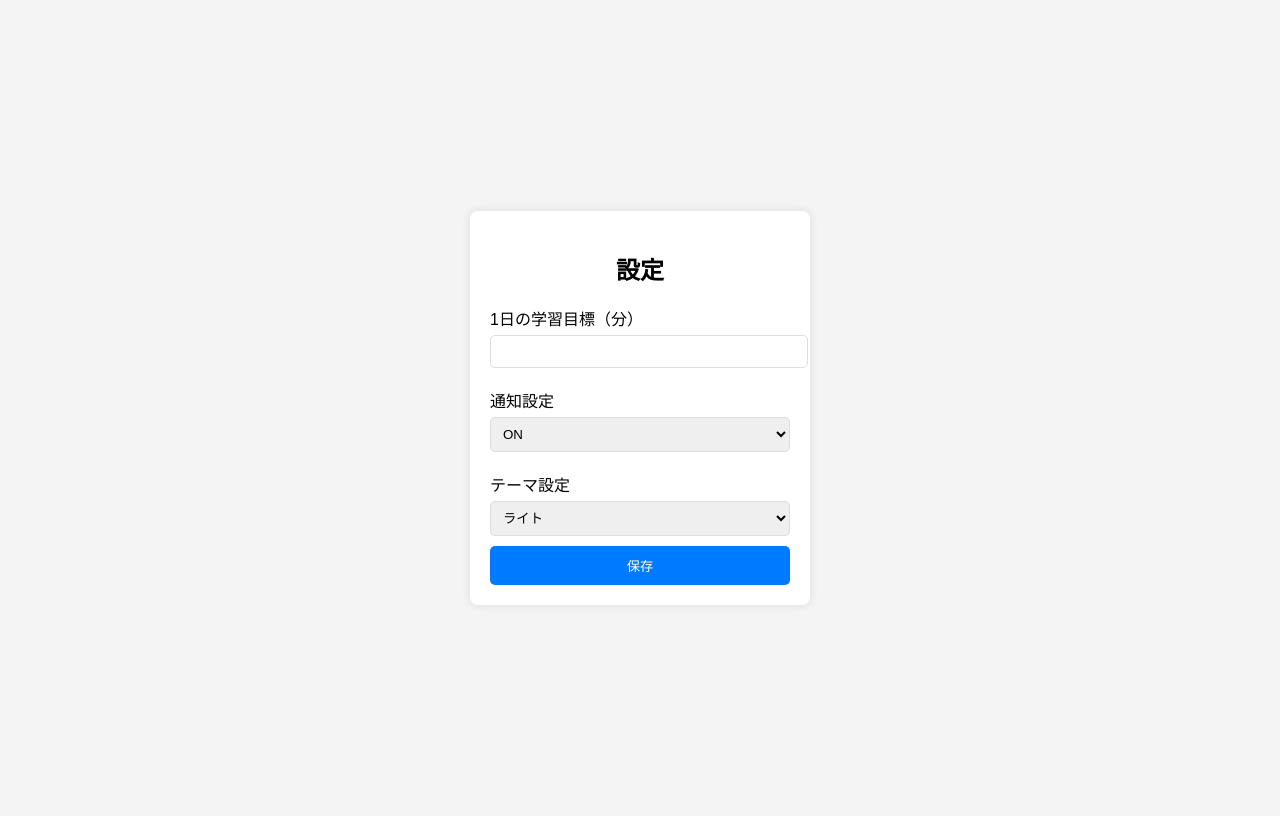
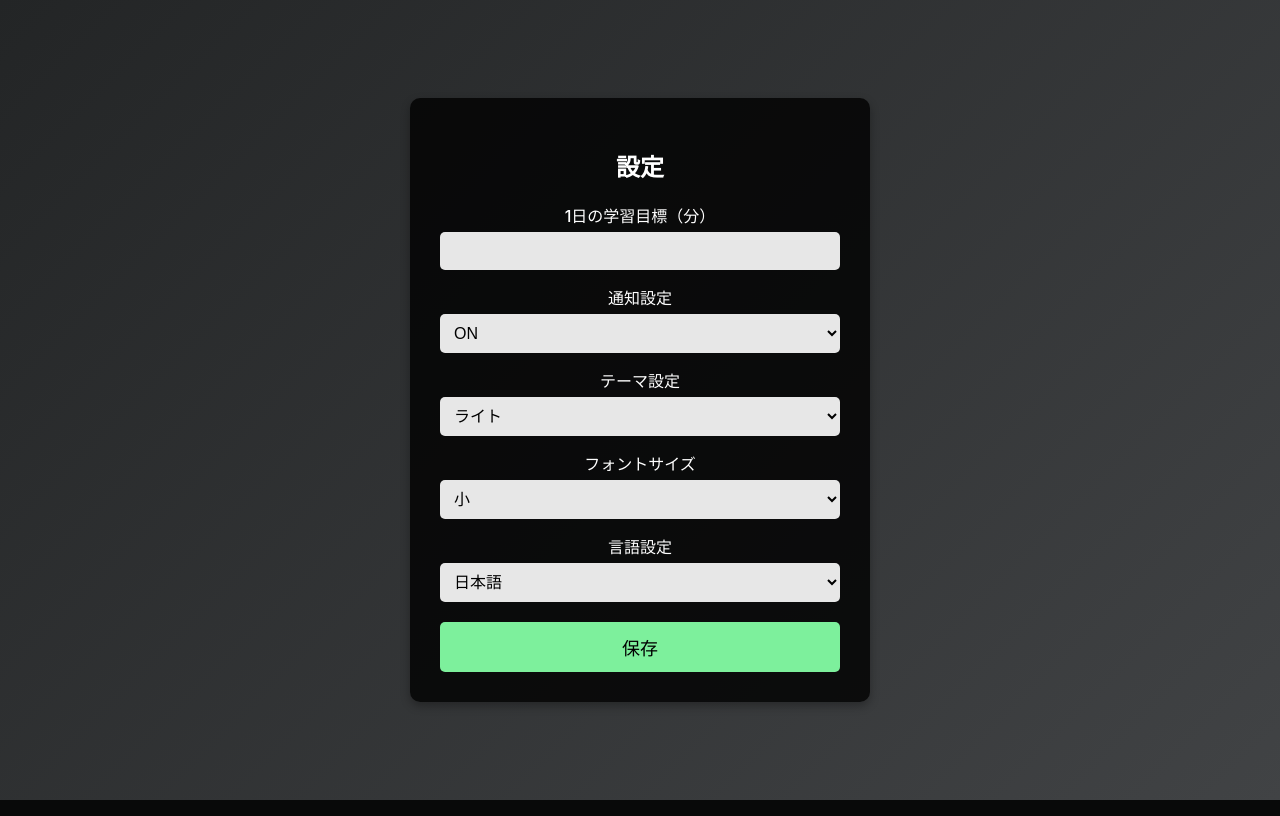
Before and after one commit to 21238349hk/tannyao, a Flask app: template templates/settings.html in a window 1280 px wide. Run offline with Flask 3, Linux system fonts and the light colour scheme; the template is opened without the code that fills it, so the values that code supplies are empty.

Commit message:
設定の編集を加えた

```diff
--- a/static/settings.css
+++ b/static/settings.css
@@ -1,47 +1,73 @@
 body {
-    font-family: Arial, sans-serif;
-    background-color: #f4f4f4;
+    font-family: 'Inter', sans-serif;
+    margin: 0;
+    padding: 0;
+    background: linear-gradient(135deg, #232526, #414345);
     display: flex;
+    align-items: center;
     justify-content: center;
-    align-items: center;
     height: 100vh;
+    text-align: center;
+    color: white;
 }
 
 .container {
-    background: white;
-    padding: 20px;
-    border-radius: 8px;
-    box-shadow: 0 0 10px rgba(0, 0, 0, 0.1);
-    width: 300px;
+    background: rgba(0, 0, 0, 0.8);
+    padding: 30px;
+    border-radius: 10px;
+    box-shadow: 0px 4px 10px rgba(0, 0, 0, 0.3);
+    width: 90%;
+    max-width: 400px;
 }
 
 h2 {
-    text-align: center;
+    font-size: 24px;
+    font-weight: 600;
+    margin-bottom: 20px;
 }
 
 label {
     display: block;
-    margin: 10px 0 5px;
+    font-size: 16px;
+    margin-top: 15px;
+    font-weight: 500;
 }
 
 input, select {
     width: 100%;
-    padding: 8px;
-    margin-bottom: 10px;
-    border: 1px solid #ddd;
+    padding: 10px;
+    margin-top: 5px;
     border-radius: 5px;
+    border: none;
+    font-size: 16px;
+    background: rgba(255, 255, 255, 0.9);
+    color: black;
+    box-sizing: border-box;
+}
+
+input[type="number"] {
+    appearance: textfield;
+}
+
+input[type="number"]::-webkit-inner-spin-button,
+input[type="number"]::-webkit-outer-spin-button {
+    -webkit-appearance: none;
+    margin: 0;
 }
 
 button {
+    background: rgb(125, 240, 156);
+    color: black;
+    border: none;
+    padding: 12px;
+    margin-top: 20px;
     width: 100%;
-    padding: 10px;
-    background: #007BFF;
-    color: white;
-    border: none;
     border-radius: 5px;
     cursor: pointer;
+    font-size: 18px;
+    transition: 0.3s;
 }
 
 button:hover {
-    background: #0056b3;
+    background: rgb(209, 246, 159);
 }
--- a/templates/settings.html
+++ b/templates/settings.html
@@ -4,12 +4,13 @@
     <meta charset="UTF-8">
     <meta name="viewport" content="width=device-width, initial-scale=1.0">
     <title>設定</title>
-    <link rel="stylesheet" href="{{ url_for('static', filename='css/settings.css') }}">
+    <link rel="stylesheet" href="../static/settings.css">
 </head>
 <body>
     <div class="container">
         <h2>設定</h2>
         <form action="{{ url_for('settings') }}" method="POST">
+
             <label for="study_goal">1日の学習目標（分）</label>
             <input type="number" id="study_goal" name="study_goal" min="0" value="{{ study_goal }}">
 
@@ -25,6 +26,19 @@
                 <option value="dark" {% if theme == 'dark' %}selected{% endif %}>ダーク</option>
             </select>
 
+            <label for="font_size">フォントサイズ</label>
+            <select id="font_size" name="font_size">
+                <option value="small" {% if font_size == 'small' %}selected{% endif %}>小</option>
+                <option value="medium" {% if font_size == 'medium' %}selected{% endif %}>中</option>
+                <option value="large" {% if font_size == 'large' %}selected{% endif %}>大</option>
+            </select>
+
+            <label for="language">言語設定</label>
+            <select id="language" name="language">
+                <option value="ja" {% if language == 'ja' %}selected{% endif %}>日本語</option>
+                <option value="en" {% if language == 'en' %}selected{% endif %}>English</option>
+            </select>
+
             <button type="submit">保存</button>
         </form>
     </div>
```
